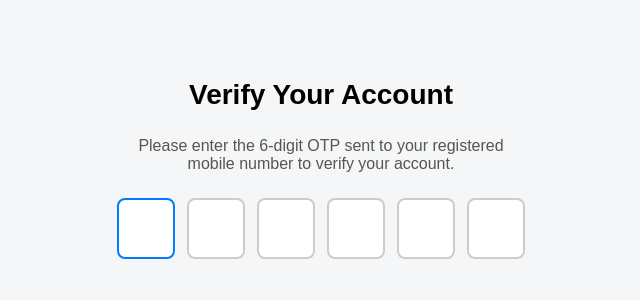
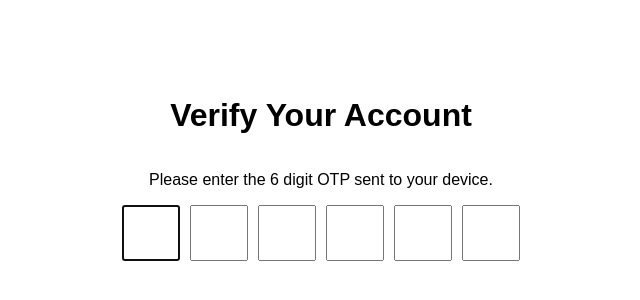
Before and after one commit to acciojob/OTP-PadoleKiran, a website: page main.html in a window 1280 px wide. Shown: the part 240-540 px from the top of the page, without its empty margins (319-959 px from the left). Drawn offline with Linux system fonts and the light colour scheme.

Commit message:
created a submission

```diff
--- a/main.html
+++ b/main.html
@@ -12,17 +12,18 @@
 
 	<h1 id="verification_heading">Verify Your Account</h1>
 <p id="verification_subtext">
-    Please enter the 6-digit OTP sent to your registered mobile number to verify your account.
+  Please enter the 6 digit OTP sent to your device.
 </p>
 
 <div class="code-container">
-    <input type="text" maxlength="1" class="code">
-    <input type="text" maxlength="1" class="code">
-    <input type="text" maxlength="1" class="code">
-    <input type="text" maxlength="1" class="code">
-    <input type="text" maxlength="1" class="code">
-    <input type="text" maxlength="1" class="code">
+  <input id="code-1" class="code" maxlength="1" />
+  <input id="code-2" class="code" maxlength="1" />
+  <input id="code-3" class="code" maxlength="1" />
+  <input id="code-4" class="code" maxlength="1" />
+  <input id="code-5" class="code" maxlength="1" />
+  <input id="code-6" class="code" maxlength="1" />
 </div>
+
 
     <script type="text/javascript" src="./script.js">
 </script>
--- a/script.js
+++ b/script.js
@@ -1,22 +1,18 @@
 //your JS code here. If required.
- const codes = document.querySelectorAll(".code");
+  const inputs = document.querySelectorAll(".code");
 
-    codes[0].focus();
+  inputs[0].focus();
 
-    codes.forEach((input, index) => {
+  inputs.forEach((input, index) => {
 
     input.addEventListener("input", (e) => {
-            const value = e.target.value;
-
-            // Allow only digits
-            if (!/^\d$/.test(value)) {
+      if (!/^\d$/.test(e.target.value)) {
         e.target.value = "";
         return;
       }
 
-            // Move to next input
-            if (index < codes.length - 1) {
-                codes[index + 1].focus();
+      if (index < inputs.length - 1) {
+        inputs[index + 1].focus();
       }
     });
 
@@ -24,9 +20,7 @@
       if (e.key === "Backspace") {
 
         if (input.value === "" && index > 0) {
-                    codes[index - 1].value = "";
-                    codes[index - 1].focus();
-                    e.preventDefault();
+          inputs[index - 1].focus();
         }
       }
     });
--- a/styles.css
+++ b/styles.css
@@ -1,44 +1,20 @@
-/*  your css code here. If applicable */
 body {
-        font-family: Arial, sans-serif;
     display: flex;
+    flex-direction: column;
+    align-items: center;
     justify-content: center;
-        align-items: center;
     height: 100vh;
-        background-color: #f4f6f8;
-        margin: 0;
-        flex-direction: column;
-    }
-
-    #verification_heading {
-        font-size: 28px;
-        margin-bottom: 10px;
-    }
-
-    #verification_subtext {
-        font-size: 16px;
-        color: #555;
-        margin-bottom: 25px;
-        text-align: center;
-        max-width: 400px;
+    font-family: Arial;
   }
 
   .code-container {
     display: flex;
-        gap: 12px;
+    gap: 10px;
   }
 
   .code {
     width: 50px;
-        height: 55px;
-        font-size: 24px;
+    height: 50px;
+    font-size: 22px;
     text-align: center;
-        border: 2px solid #ccc;
-        border-radius: 8px;
-        outline: none;
-        transition: border 0.2s ease;
   }
-
-    .code:focus {
-        border-color: #007bff;
-    }
```
Lines whose indentation alone changed are shown as unchanged.
